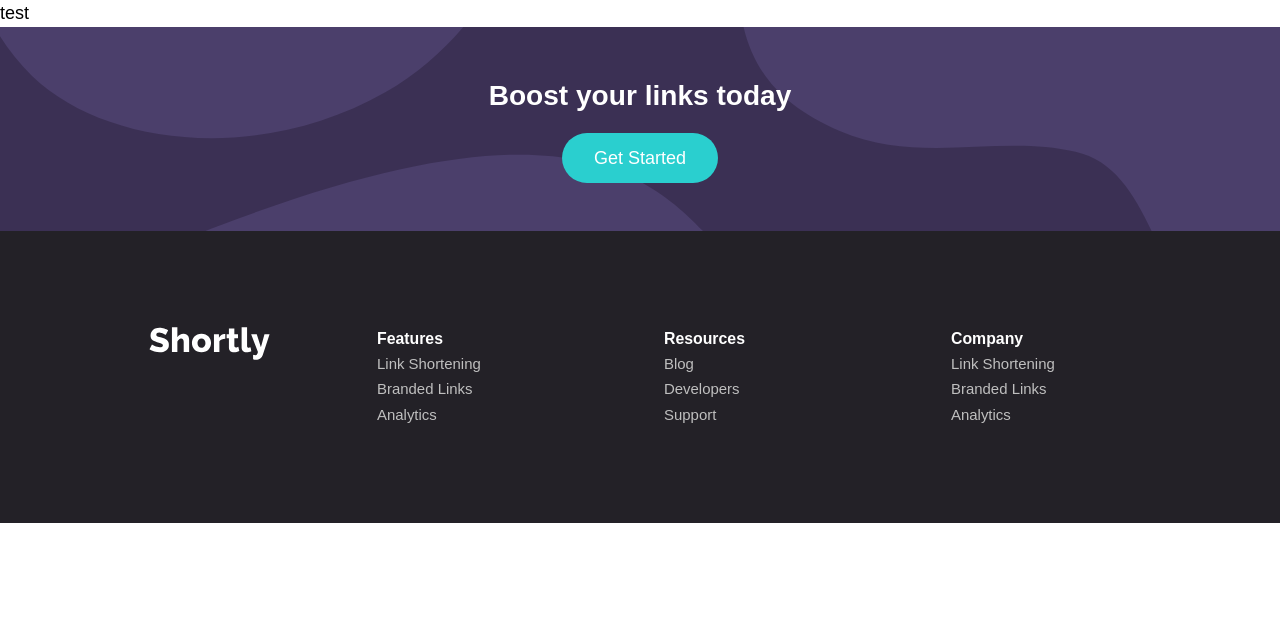
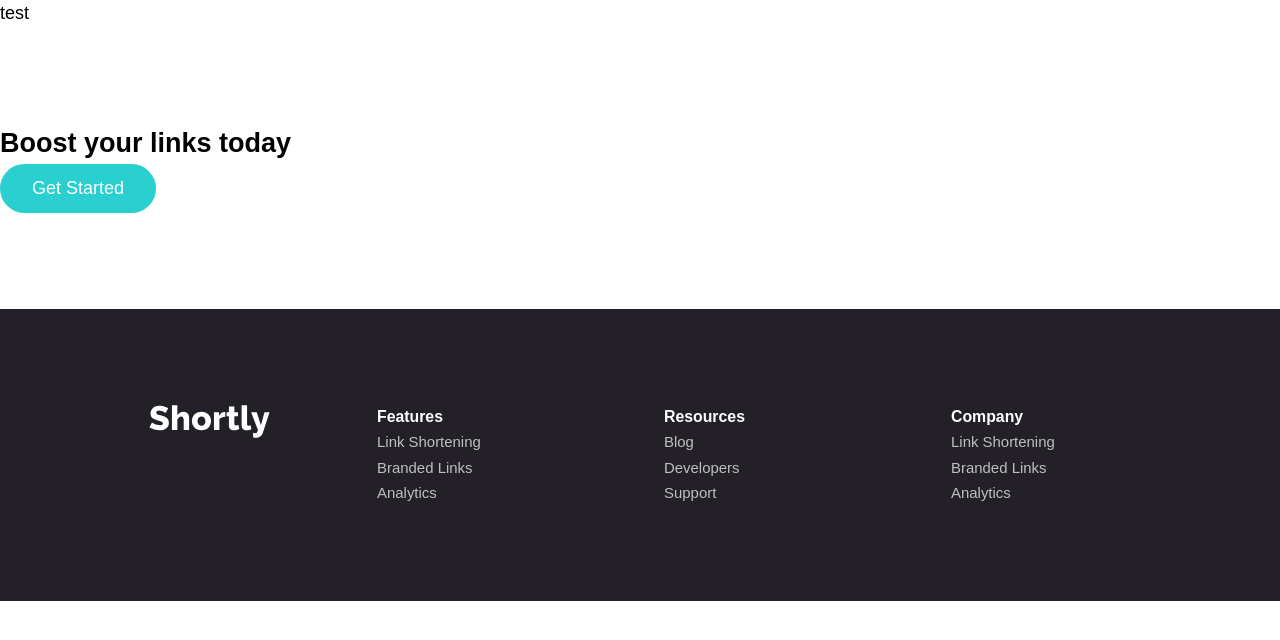
Before and after one commit to msunji/url-shortener, a React (Create React App) app: page / in a window 1280 px wide. Shown: the top 640 px of the page. Built offline with nearby package versions, Linux system fonts and the light colour scheme.

Commit message:
Remove padding rule

```diff
--- a/src/styles/components/Cta.scss
+++ b/src/styles/components/Cta.scss
@@ -2,12 +2,11 @@
 @use '../mixins' as *;
 @use '../layout';
 
-section {
+.cta {
   background-color: vars.$violet100;
   background-image: url('../../assets/img/bg-boost-mobile.svg');
   background-repeat: no-repeat;
   background-size: cover;
-  padding: vars.$padding-l 0;
   color: vars.$white;
 
   h2 {
```
